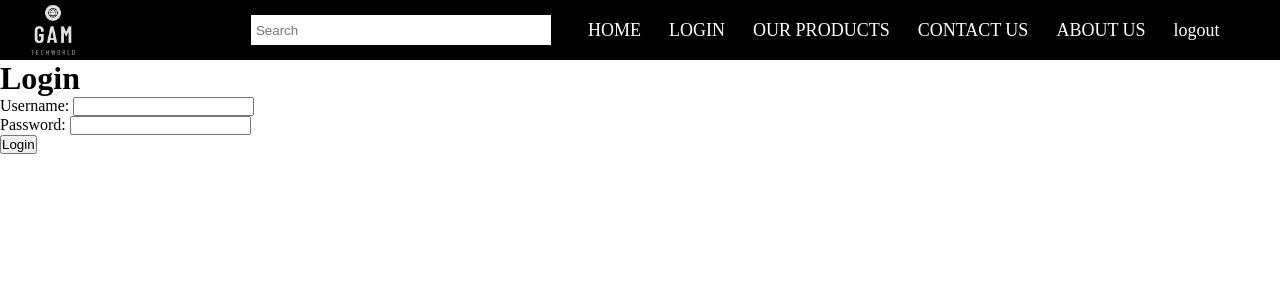
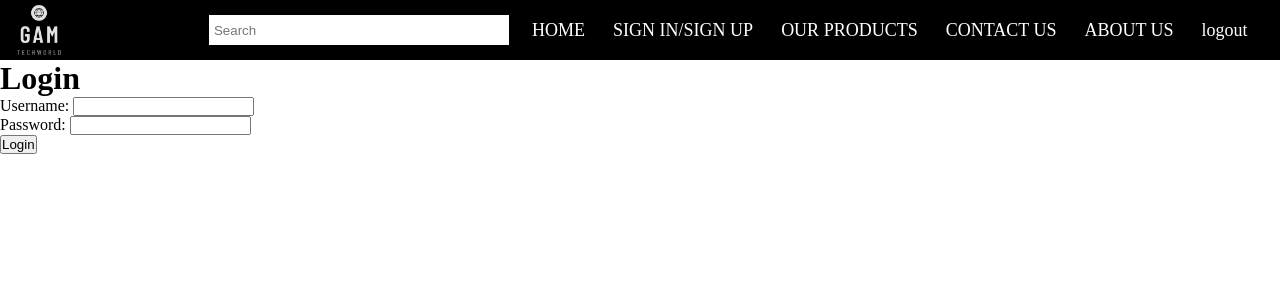
Before and after one commit to Deany256/Team_Project, a Flask app: page /login in a window 1280 px wide. Shown: the top 300 px of the page. Run offline with Flask 3, Linux system fonts and the light colour scheme.

Commit message:
Update login.html

```diff
--- a/templates/login.html
+++ b/templates/login.html
@@ -28,7 +28,7 @@
     <div class="heading">
       <ul>
         <li><a href="/home" class="under">HOME</a></li>
-        <li><a href="file:///C:/Users/PC/OneDrive/Desktop/webpages/login.html" class="under">LOGIN</a></li>
+        <li><a href="/signup" class="under">SIGN IN/SIGN UP</a></li>
         <li><a href="/basket" class="under">OUR PRODUCTS</a></li>
         <li><a href="/contact" class="under">CONTACT US</a></li>
         <li><a href="/about" class="under">ABOUT US</a></li>
```
